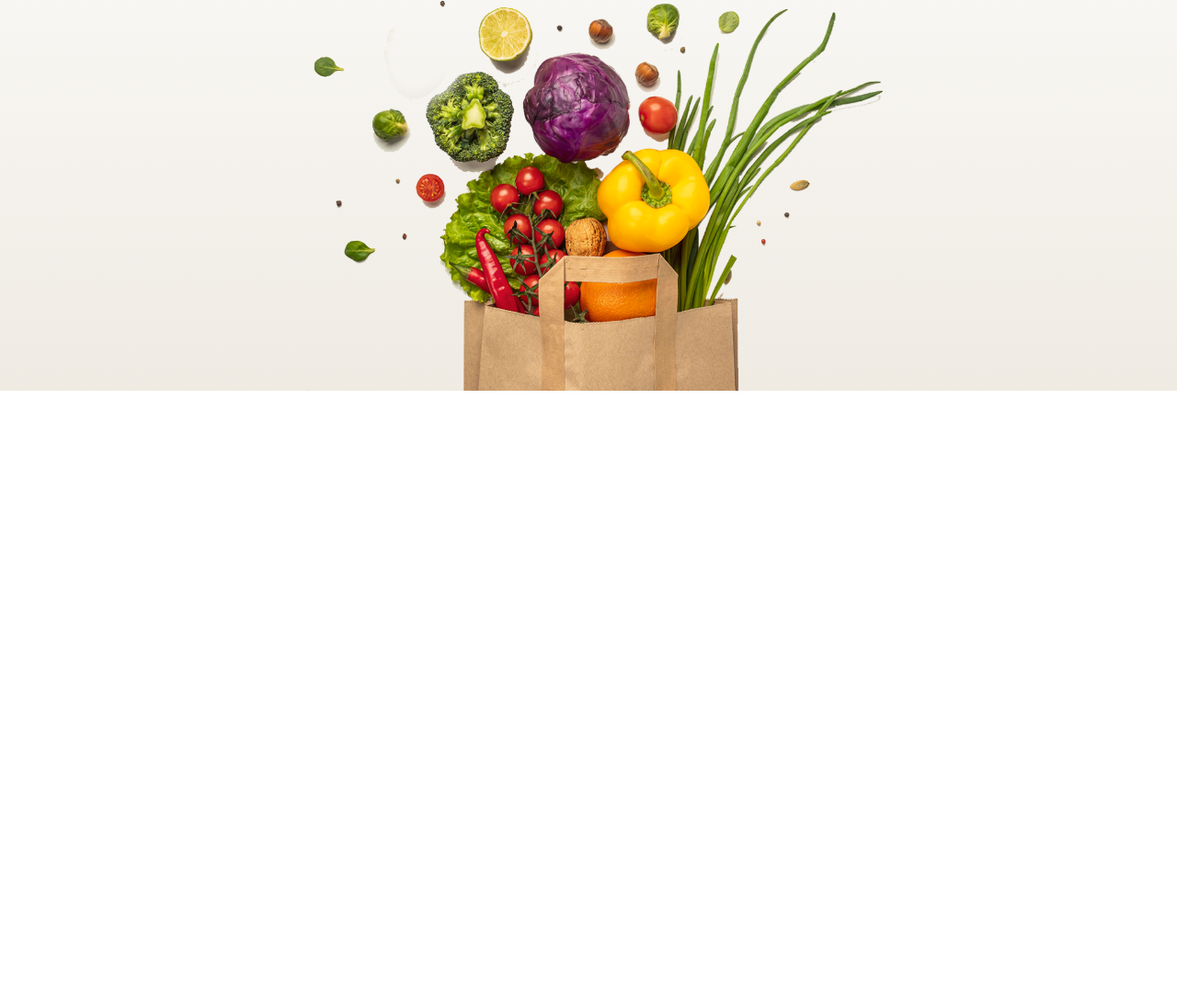
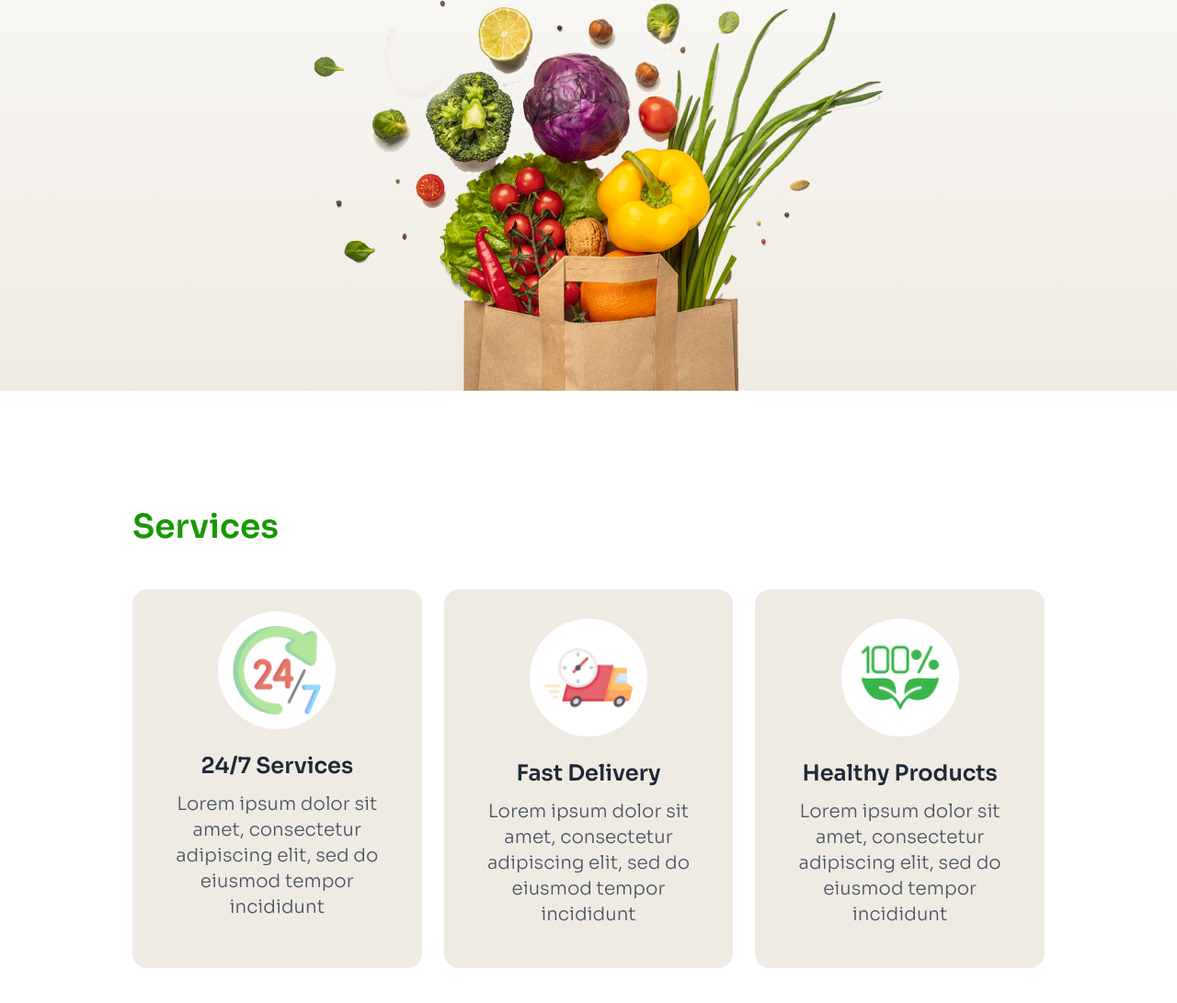
Before and after one commit to IshtiaqAhmed001/natures-platter-grocery, a plain HTML site: page index.html in a window 1280 px wide. Shown: the part 335-1426 px from the top of the page at 92% size. Before the commit the page ends 800 px from the top, so only its background shows below. Drawn offline with nearby package versions, Linux system fonts and the light colour scheme.

Commit message:
added services section

```diff
--- a/index.html
+++ b/index.html
@@ -13,7 +13,18 @@
     <link href="https://cdn.jsdelivr.net/npm/daisyui@4.12.23/dist/full.min.css" rel="stylesheet" type="text/css" />
 <script src="https://cdn.tailwindcss.com"></script>
 
-
+<script>
+    tailwind.config = {
+      theme: {
+        extend: {
+          colors: {
+            clifford: '#da373d',
+            'green-title':'#179800'
+          }
+        }
+      }
+    }
+  </script>
     <style>
         .font-sora {
   font-family: "Sora", serif;
@@ -39,5 +50,37 @@
                 <img class="w-1/2" src="./assets/hero-vegetables.png" alt="">
         </section>
     </header>
+
+    <main>
+        <!-- services section  -->
+         <section class="services-section my-32 md:px-36 px-5">
+            <h2 class="section-title text-green-title font-semibold text-4xl mb-12">
+                Services
+            </h2>
+            <div class="services-card-container grid grid-cols-1 md:grid-cols-3 gap-6">
+                <div class="service-card pt-6 px-6 pb-11 bg-[#EFEBE3] text-center rounded-2xl">
+                    <div class="mx-auto w-32 h-32 p-4  bg-white rounded-full ">
+                        <img  src="./assets/service.png" alt="">
+                    </div>
+                    <h3 class="font-semibold text-2xl mb-3 mt-6">24/7 Services </h3>
+                    <p class="font-light text-xl text-gray-600">Lorem ipsum dolor sit amet, consectetur adipiscing elit, sed do eiusmod tempor incididunt</p>
+                </div>
+                <div class="service-card bg-[#EFEBE3] text-center pt-8 px-8 pb-11 rounded-2xl">
+                    <div class="mx-auto w-32 h-32 p-4  bg-white rounded-full ">
+                        <img  src="./assets/delivery.png" alt="">
+                    </div>
+                    <h3 class="font-semibold text-2xl mb-3 mt-6">Fast Delivery</h3>
+                    <p class="font-light text-xl text-gray-600">Lorem ipsum dolor sit amet, consectetur adipiscing elit, sed do eiusmod tempor incididunt</p>
+                </div>
+                <div class="service-card bg-[#EFEBE3] text-center pt-8 px-8 pb-11 rounded-2xl">
+                    <div class="mx-auto w-32 h-32 p-4  bg-white rounded-full ">
+                        <img  src="./assets/healthy.png" alt="">
+                    </div>
+                    <h3 class="font-semibold text-2xl mb-3 mt-6">Healthy Products </h3>
+                    <p class="font-light text-xl text-gray-600">Lorem ipsum dolor sit amet, consectetur adipiscing elit, sed do eiusmod tempor incididunt</p>
+                </div>
+            </div>
+         </section>
+    </main>
 </body>
 </html>
```
